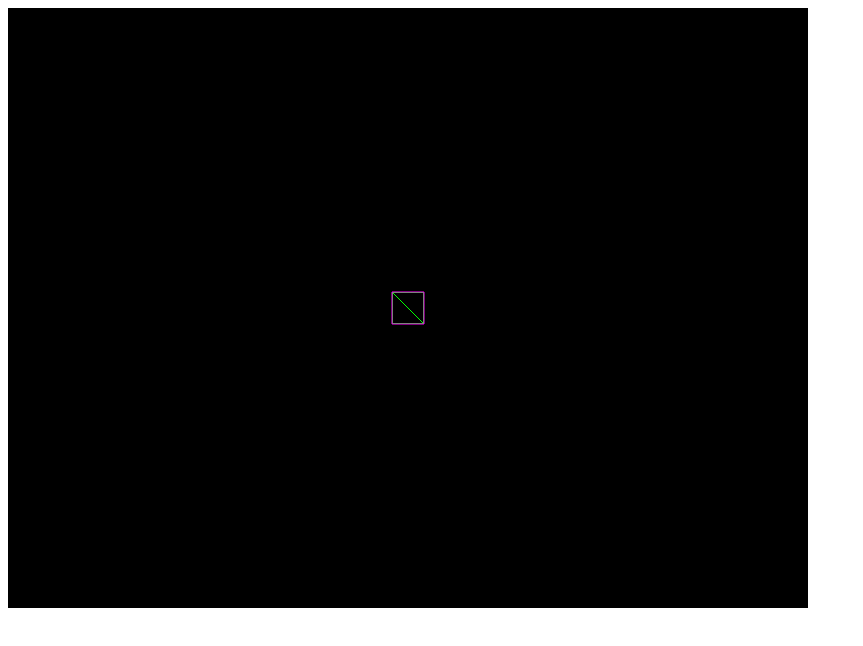
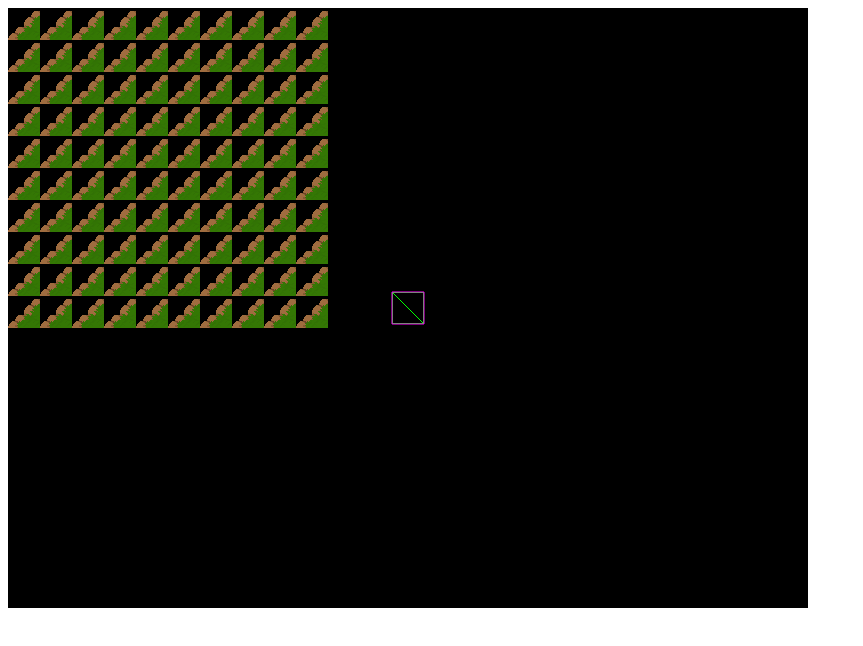
Before and after one commit to schalchlincode/side-scroller-game, a website built with Vite: page index.html in a window 1280 px wide. Shown: the whole page, without its empty margins (0-863 px from the left). Built offline with nearby package versions, Linux system fonts and the light colour scheme; animation ran at ten frames a second; files whose address does not match are found by name.

Commit message:
Add tiles png to preload and create function. Animation works and tile image shows up (not correctly, but it's visible)

```diff
--- a/game.js
+++ b/game.js
@@ -22,12 +22,27 @@ function preload() {
     frameWidth: 80, // Adjust this based on your sprite size
     frameHeight: 110,
   });
+
+  this.load.image("tiles", "assets/tiles.png");
 }
 
 function create() {
   // Add player sprite at (400, 300) using the first frame of the spritesheet
   this.player = this.physics.add.sprite(400, 300, "player", 0);
   this.player.setCollideWorldBounds(true); // Prevents leaving the screen
+
+  // ADD TILEMAP BELOW:
+  const map = this.make.tilemap({
+    tileWidth: 32,
+    tileHeight: 32,
+    width: 10,
+    height: 10,
+  });
+  const tileset = map.addTilesetImage("tiles", "tiles");
+  const layer = map.createBlankLayer("Ground", tileset, 0, 0);
+  layer.fill(0); // Fill map with a single tile (index 0)
+
+  console.log("Tilemap created!"); // Debugging
 
   // Define animations (adjust frame numbers if needed)
   this.anims.create({
--- a/index.html
+++ b/index.html
@@ -3,7 +3,7 @@
   <head>
     <meta charset="UTF-8" />
     <meta name="viewport" content="width=device-width, initial-scale=1.0" />
-    <title>Zelda-Like Game</title>
+    <title>RPG Game</title>
   </head>
   <body>
     <script type="module" src="game.js"></script>
```
Also changed, not shown: assets/tiles.png (added).
